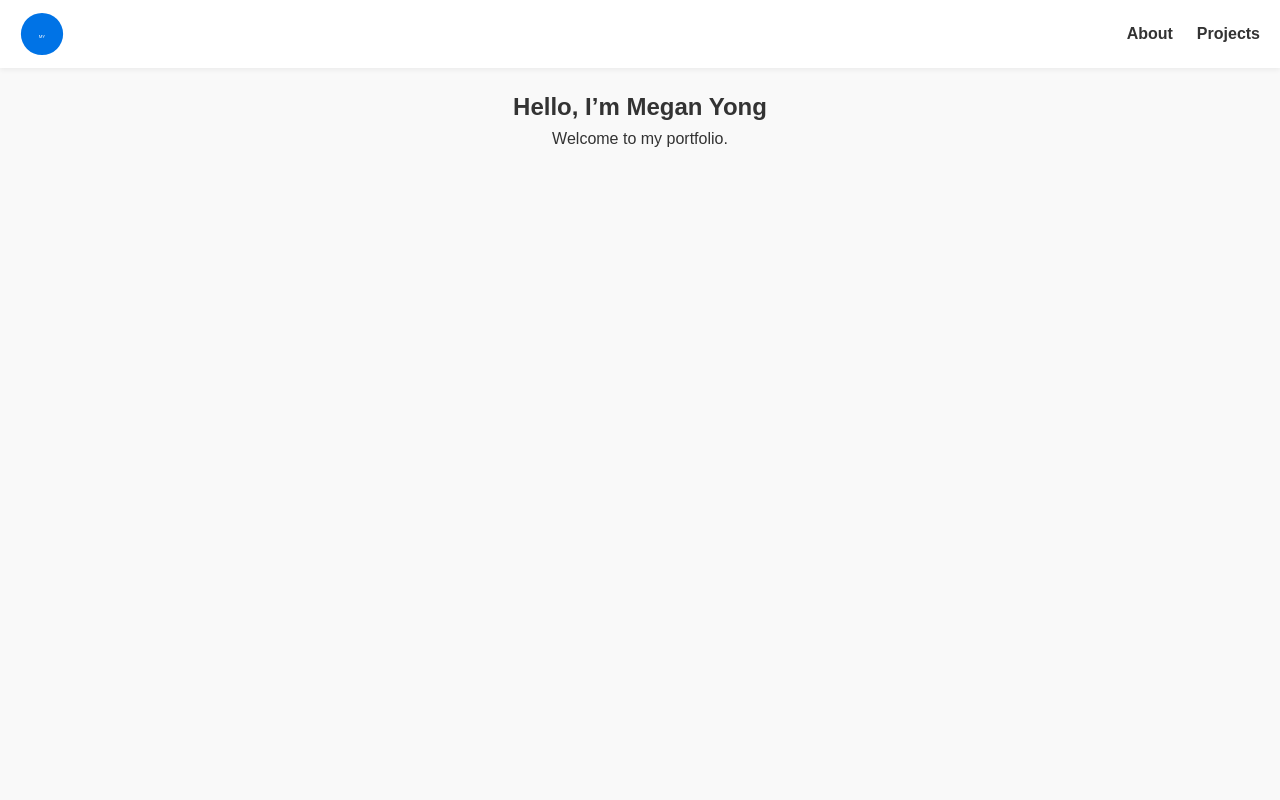
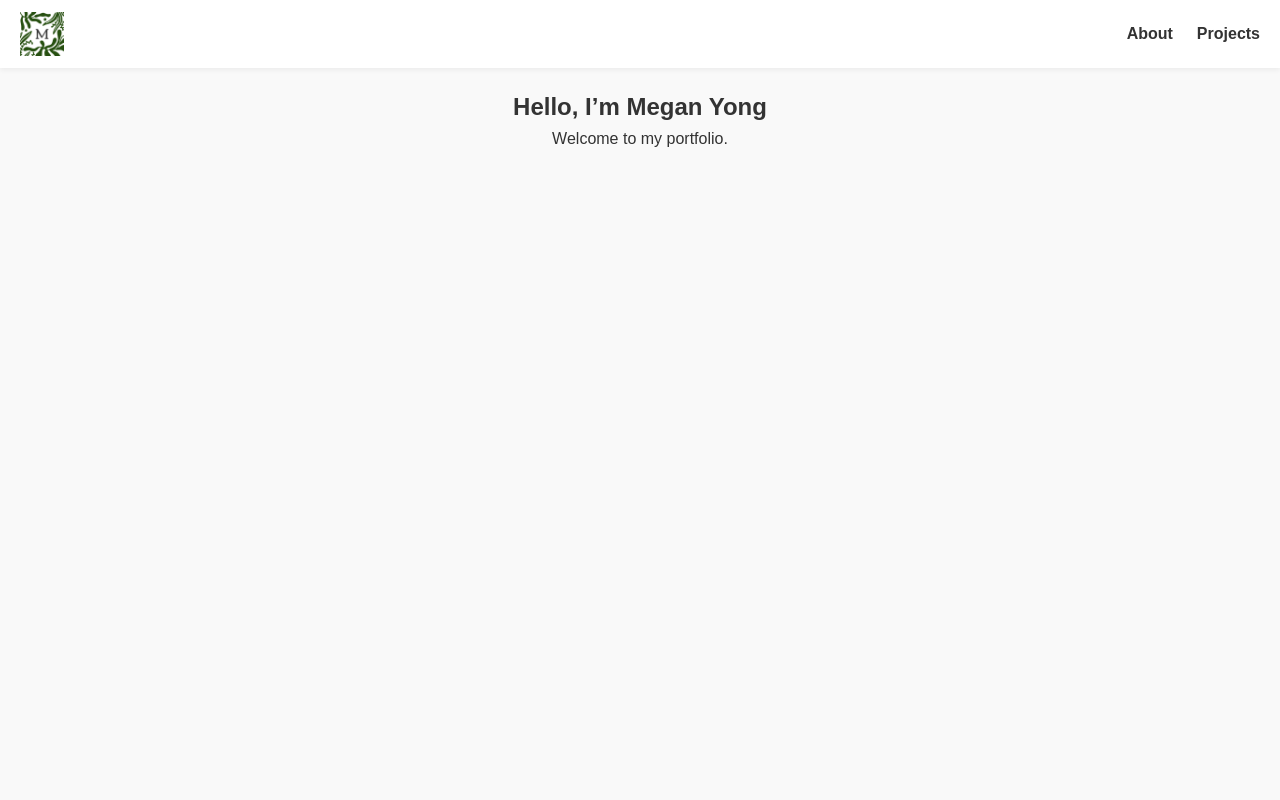
Before and after one commit to megan-yong/megan-yong.github.io, a plain HTML site: page index.html in a window 1280 px wide. Shown: the top 800 px of the page. Drawn offline with Linux system fonts and the light colour scheme.

Commit message:
Update logo

```diff
--- a/index.html
+++ b/index.html
@@ -14,10 +14,7 @@
   <div class="nav-inner">
     <!-- LOGO: link to Home -->
     <a class="logo" href="#home" aria-label="Home">
-      <svg viewBox="0 0 100 100" role="img" aria-hidden="false" focusable="false" xmlns="http://www.w3.org/2000/svg">
-        <circle cx="50" cy="50" r="48" fill="currentColor" />
-        <text x="50%" y="55%" text-anchor="middle" font-size="10" font-family="sans-serif" fill="#ffffff" dy=".3em">MY</text>
-      </svg>
+      <img src="src/logo.png" alt="Megan Yong" />
     </a>
 
     <nav>
```
Also changed, not shown: src/logo.png (added).
